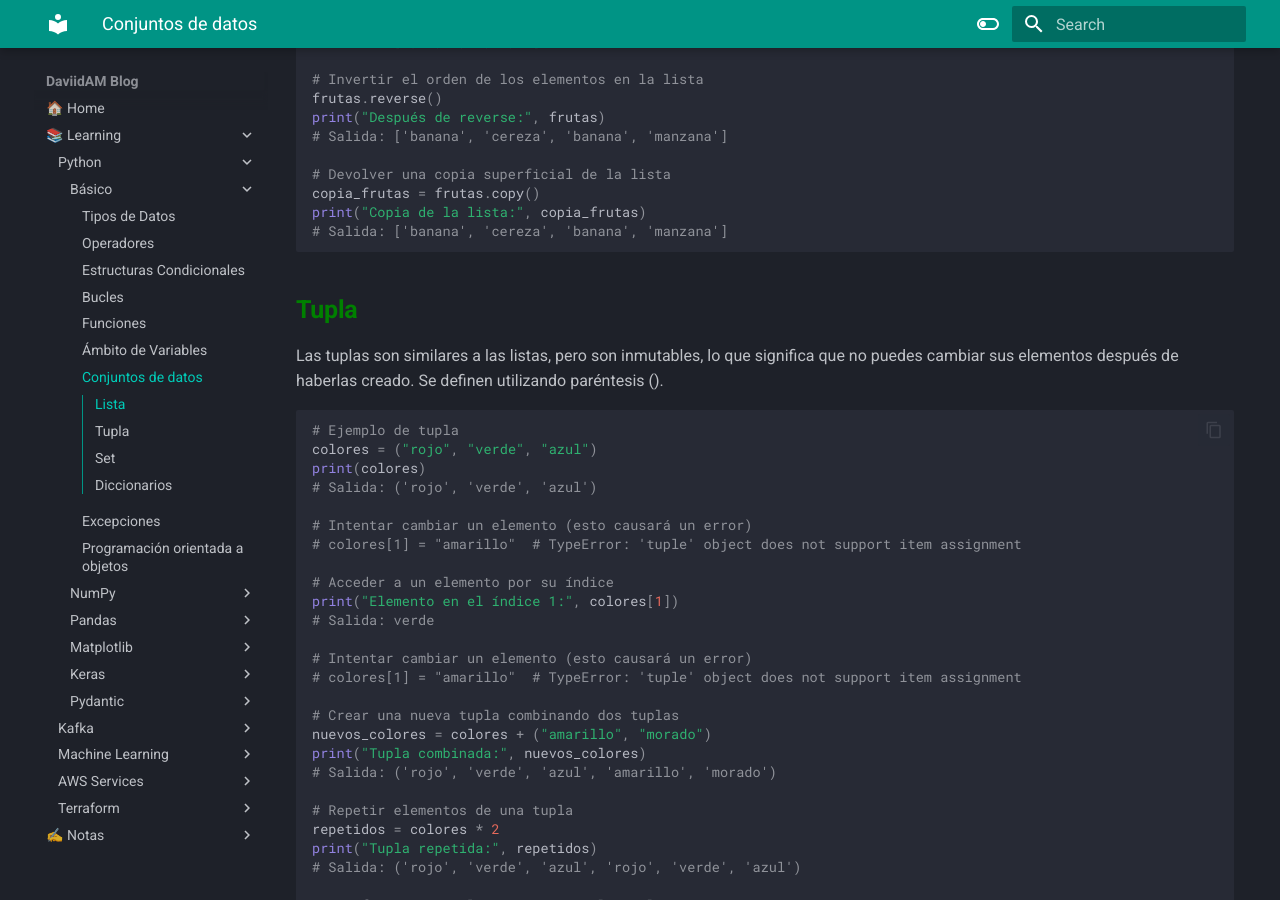
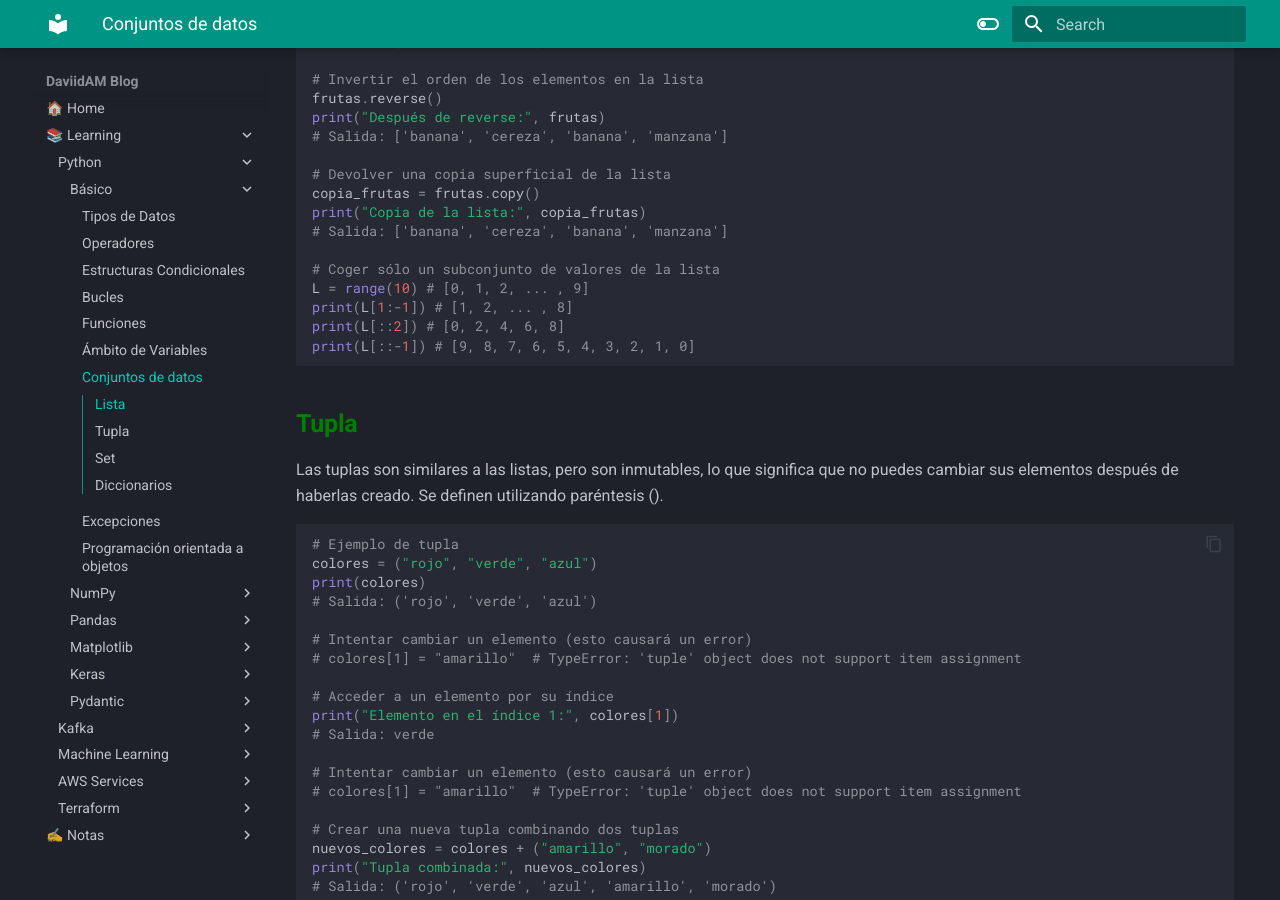
Before and after one commit to DaviidAM/Blog, an MkDocs documentation site: the page built from docs/Python/basic/07 - Conjuntos de datos.md, in a window 1280 px wide and 900 px high, scrolled down 1573 px. Built offline with MkDocs 1.6.1 and Material for MkDocs 9.7.7, drawn with Linux system fonts in a browser that asks for light colours.

Commit message:
python - basic - work with lists

````diff
--- a/docs/Python/basic/07 - Conjuntos de datos.md
+++ b/docs/Python/basic/07 - Conjuntos de datos.md
@@ -80,6 +80,12 @@ print("Después de reverse:", frutas)
 copia_frutas = frutas.copy()
 print("Copia de la lista:", copia_frutas)
 # Salida: ['banana', 'cereza', 'banana', 'manzana']
+
+# Coger sólo un subconjunto de valores de la lista
+L = range(10) # [0, 1, 2, ... , 9]
+print(L[1:-1]) # [1, 2, ... , 8]
+print(L[::2]) # [0, 2, 4, 6, 8]
+print(L[::-1]) # [9, 8, 7, 6, 5, 4, 3, 2, 1, 0]
 ```
 
 ## Tupla
````
